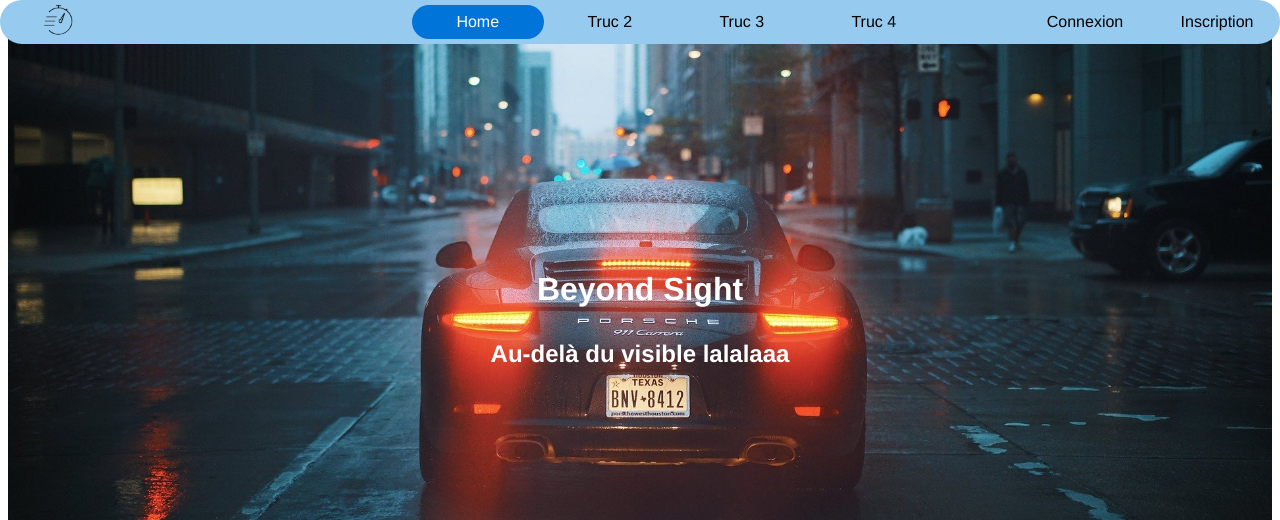
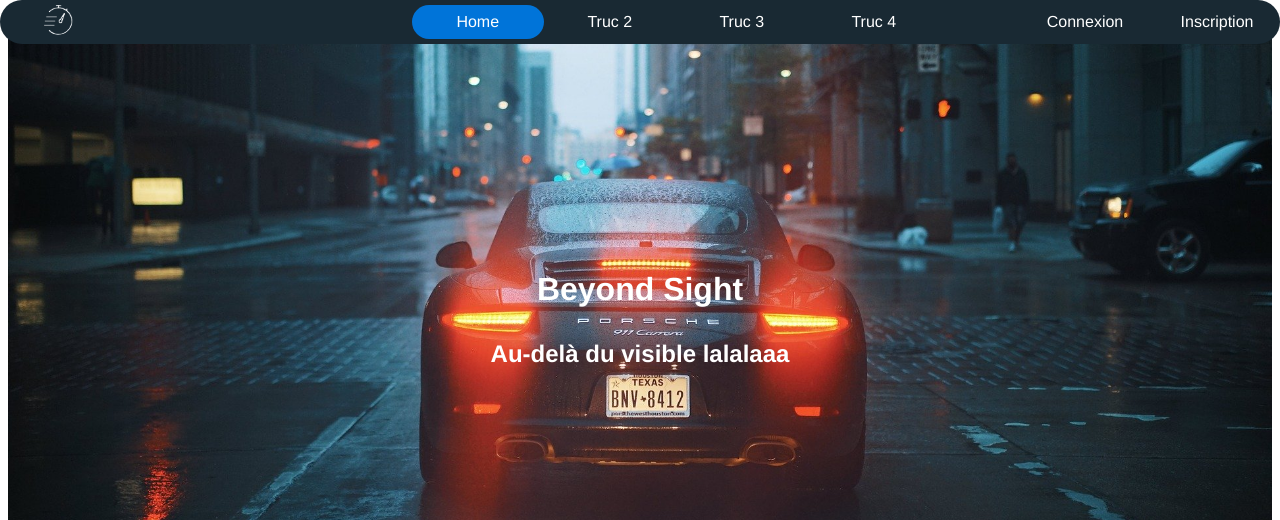
Before and after one commit to SilongXu/ISEP-BeyondSight-WEB-Project, a PHP site: page /home.html in a window 1280 px wide. Shown: the top 520 px of the page. Run offline with PHP 8.4, Linux system fonts and the light colour scheme.

Commit message:
Modifs header

```diff
--- a/home.css
+++ b/home.css
@@ -35,7 +35,7 @@ html {
 	top: 0px;
 	left: 0px;
 	right: 0px;
-    background-color: #97caef;
+    background-color: #192933;
     border-radius: 25px;
     z-index: 10;
 }
@@ -74,7 +74,7 @@ html {
 
 .menu_bar a {
 	display: block;
-    color: #000;
+    color: #FFF;
     padding: 8px 16px 8px 16px;
     min-width: 100px;
     text-decoration: none;
--- a/home.html
+++ b/home.html
@@ -11,7 +11,7 @@
     	<!--<div><img src="images/menu_icon.png" class = "icon_menu"></div>-->
     	<nav class = "menu_bar">
     		<div class = "left">
-				<div><img src="images/logo_black.png"></div>
+				<div><img src="images/logo_blanc.png"></div>
 			</div>
 			<div class = "center">
 				<div><a href="home.html" class = "active">Home</a></div>
```
